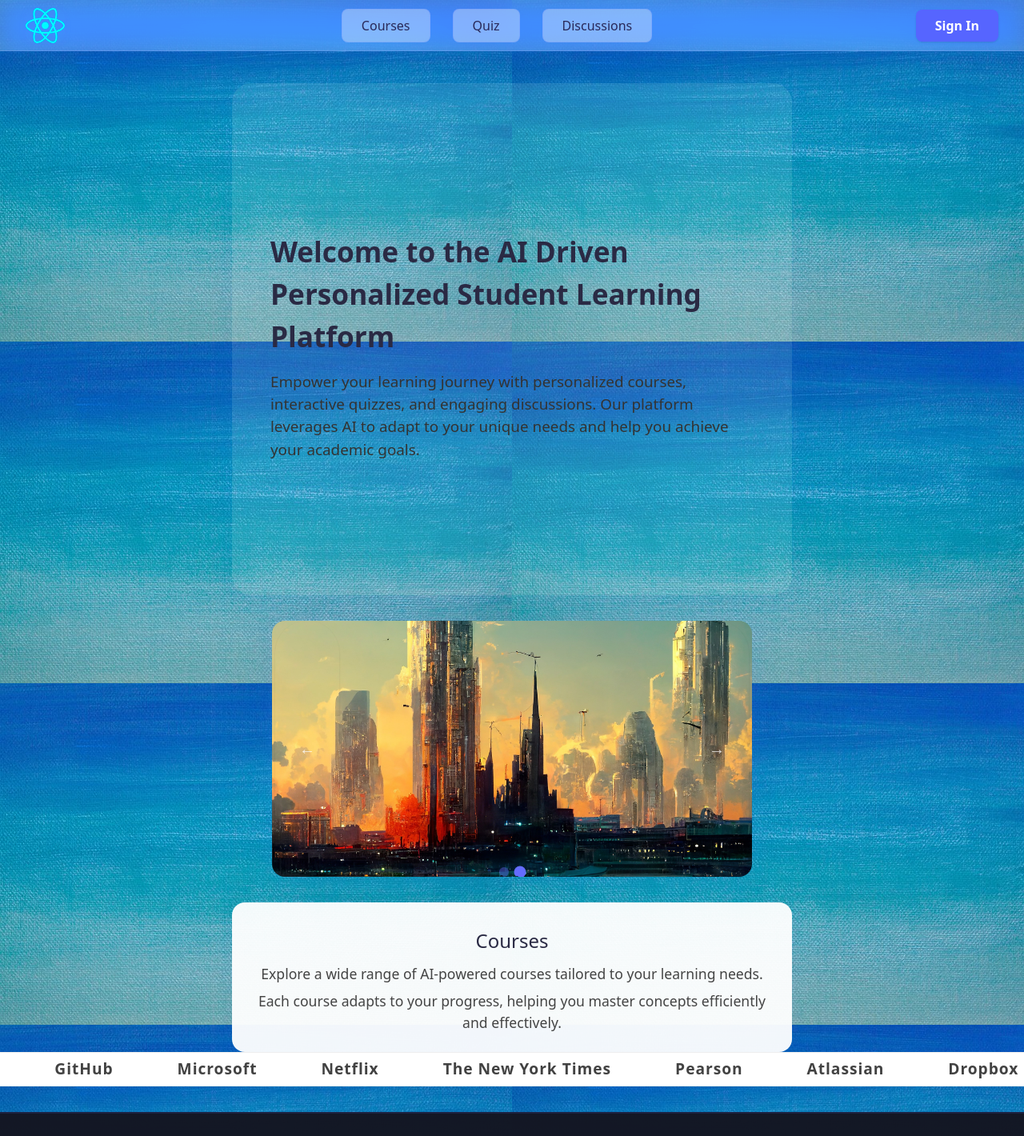
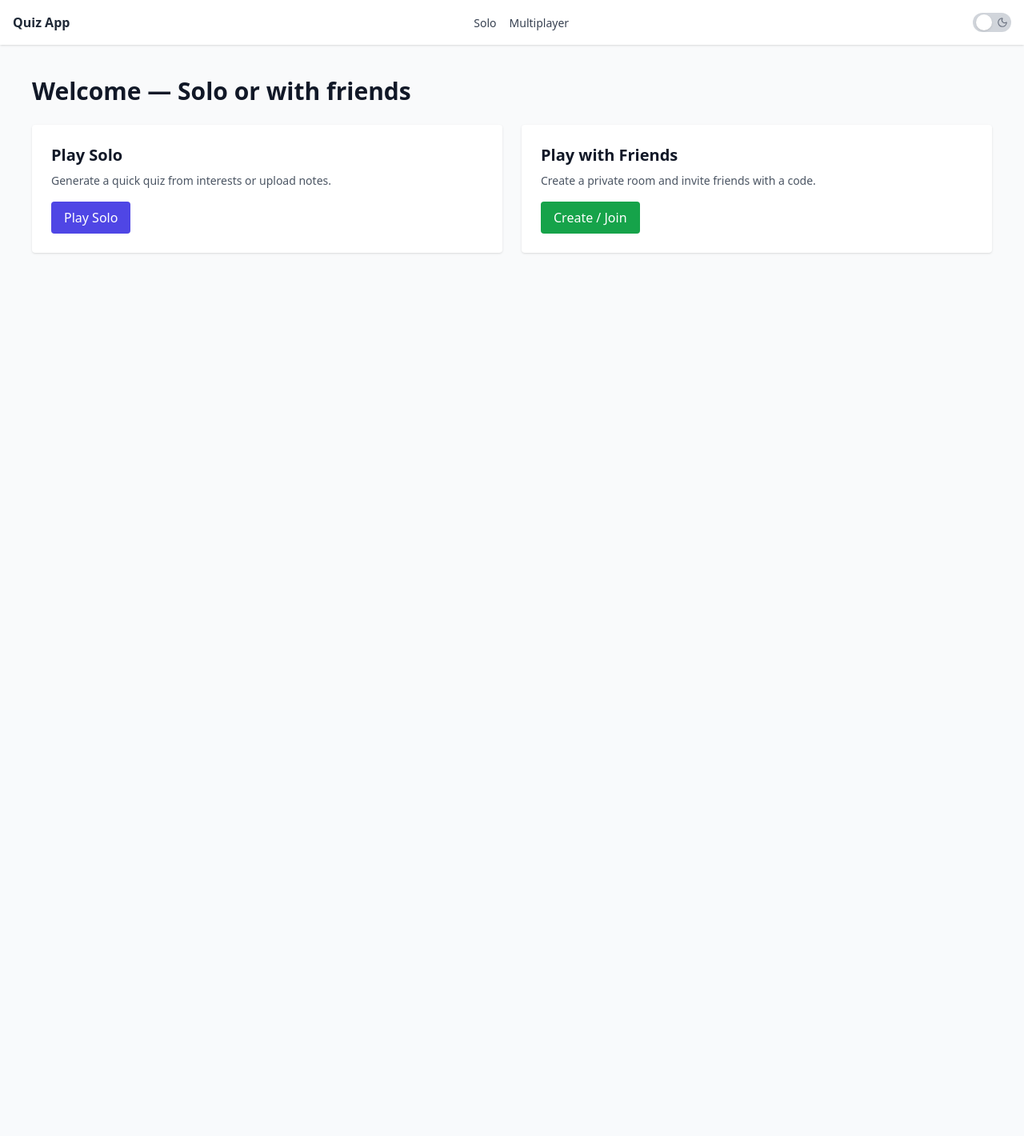
Before and after one commit to Digital-Learning-Solutions/my-study-partner, a React (Vite) app in the folder frontend/: page /quiz in a window 1280 px wide. Shown: the top 1420 px of the page at 80% size. After the commit the page ends 888 px from the top, so only its background shows below. Built offline with nearby package versions, Linux system fonts and the light colour scheme.

Commit message:
Add theme toggler

```diff
--- a/frontend/package.json
+++ b/frontend/package.json
@@ -11,6 +11,7 @@
   },
   "dependencies": {
     "axios": "^1.4.0",
+    "lucide-react": "^0.544.0",
     "react": "^19.1.1",
     "react-dom": "^19.1.1",
     "react-router-dom": "6.18.0",
--- a/frontend/src/App.jsx
+++ b/frontend/src/App.jsx
@@ -1,18 +1,19 @@
-
-import { useState, useEffect, useRef } from 'react';
-import bg1 from './assets/canvas.jpg';
-import bg2 from './assets/bg.jpg';
-import reactLogo from './assets/react.svg';
+import { useState, useEffect, useRef } from "react";
+import bg1 from "./assets/canvas.jpg";
+import bg2 from "./assets/bg.jpg";
+import reactLogo from "./assets/react.svg";
+import ThemeToggler from "./components/ThemeToggler";
+import { Link } from "react-router-dom";
 
 const sponsors = [
-  'Atlassian',
-  'Dropbox',
-  'Duolingo',
-  'GitHub',
-  'Microsoft',
-  'Netflix',
-  'The New York Times',
-  'Pearson',
+  "Atlassian",
+  "Dropbox",
+  "Duolingo",
+  "GitHub",
+  "Microsoft",
+  "Netflix",
+  "The New York Times",
+  "Pearson",
 ];
 
 function App() {
@@ -33,25 +34,44 @@ function App() {
   return (
     <>
       {/* Header */}
-      <div className=" top-0 left-0 w-[100vw] h-16 bg-white/25 backdrop-blur-[16px] saturate-[180%] border-b border-[#c8c8ff2e] shadow-[0_4px_24px_0_rgba(80,80,180,0.08)] flex items-center justify-between z-[1000] px-8">
+      <div className="top-0 left-0 w-[100vw] h-16 bg-white/25 dark:bg-[#1a1b2d]/40 backdrop-blur-[16px] saturate-[180%] border-b border-[#c8c8ff2e] shadow-[0_4px_24px_0_rgba(80,80,180,0.08)] flex items-center justify-between z-[1000] px-8">
         <div className="flex items-center">
-          <img src={reactLogo} alt="Logo" className="h-11 mr-4 rounded-xl shadow-[0_2px_8px_rgba(100,108,255,0.10)]" />
+          <img
+            src={reactLogo}
+            alt="Logo"
+            className="h-11 mr-4 rounded-xl shadow-[0_2px_8px_rgba(100,108,255,0.10)]"
+          />
         </div>
         <div className="flex gap-6">
-          <button className="bg-white/35 border border-[#646cff22] text-base text-[#2a2a44] font-medium cursor-pointer py-2 px-6 rounded-lg transition hover:bg-[#646cff1a] hover:shadow-[0_2px_8px_rgba(100,108,255,0.13)] mx-0.5">Courses</button>
-          <button className="bg-white/35 border border-[#646cff22] text-base text-[#2a2a44] font-medium cursor-pointer py-2 px-6 rounded-lg transition hover:bg-[#646cff1a] hover:shadow-[0_2px_8px_rgba(100,108,255,0.13)] mx-0.5">Quiz</button>
-          <button className="bg-white/35 border border-[#646cff22] text-base text-[#2a2a44] font-medium cursor-pointer py-2 px-6 rounded-lg transition hover:bg-[#646cff1a] hover:shadow-[0_2px_8px_rgba(100,108,255,0.13)] mx-0.5">Discussions</button>
+          <button className="bg-white/35 dark:bg-[#2a2a44]/40 border border-[#646cff22] text-base text-[#2a2a44] dark:text-[#e6e6f0] font-medium cursor-pointer py-2 px-6 rounded-lg transition hover:bg-[#646cff1a] hover:shadow-[0_2px_8px_rgba(100,108,255,0.13)] mx-0.5">
+            Courses
+          </button>
+          <Link to="/quiz">
+            <button className="bg-white/35 dark:bg-[#2a2a44]/40 border border-[#646cff22] text-base text-[#2a2a44] dark:text-[#e6e6f0] font-medium cursor-pointer py-2 px-6 rounded-lg transition hover:bg-[#646cff1a] hover:shadow-[0_2px_8px_rgba(100,108,255,0.13)] mx-0.5">
+              Quiz
+            </button>
+          </Link>
+          <button className="bg-white/35 dark:bg-[#2a2a44]/40 border border-[#646cff22] text-base text-[#2a2a44] dark:text-[#e6e6f0] font-medium cursor-pointer py-2 px-6 rounded-lg transition hover:bg-[#646cff1a] hover:shadow-[0_2px_8px_rgba(100,108,255,0.13)] mx-0.5">
+            Discussions
+          </button>
         </div>
-        <div>
-          <button className="bg-[#646cff] text-white font-semibold py-2 px-6 rounded-lg shadow hover:bg-[#4b4be7] transition">Sign In</button>
+        <div className="flex gap-4 items-center">
+          <ThemeToggler />
+          <button className="bg-[#646cff] text-white font-semibold py-2 px-6 rounded-lg shadow hover:bg-[#4b4be7] transition">
+            Sign In
+          </button>
         </div>
       </div>
 
       {/* Main Content */}
-      <main className="flex flex-col items-center justify-center min-h-[80vh] text-[#222] text-shadow-lg bg-white/10 rounded-3xl mt-10 max-w-[700px] mx-auto p-12 pt-12 pb-8 shadow-[0_4px_32px_rgba(100,108,255,0.08)]">
-        <h1 className="text-[2.2rem] font-bold mb-4 text-[#2a2a44]">Welcome to the AI Driven Personalized Student Learning Platform</h1>
-        <p className="text-[1.18rem] text-[#333] mb-0">
-          Empower your learning journey with personalized courses, interactive quizzes, and engaging discussions. Our platform leverages AI to adapt to your unique needs and help you achieve your academic goals.
+      <main className="flex flex-col items-center justify-center min-h-[80vh] text-[#222] dark:text-[#e6e6f0] text-shadow-lg bg-white/10 dark:bg-[#1e1f36]/50 rounded-3xl mt-10 max-w-[700px] mx-auto p-12 pt-12 pb-8 shadow-[0_4px_32px_rgba(100,108,255,0.08)]">
+        <h1 className="text-[2.2rem] font-bold mb-4 text-[#2a2a44] dark:text-[#c9c9ff]">
+          Welcome to the AI Driven Personalized Student Learning Platform
+        </h1>
+        <p className="text-[1.18rem] text-[#333] dark:text-[#b8b8d9] mb-0">
+          Empower your learning journey with personalized courses, interactive
+          quizzes, and engaging discussions. Our platform leverages AI to adapt
+          to your unique needs and help you achieve your academic goals.
         </p>
       </main>
 
@@ -62,25 +82,33 @@ function App() {
         onMouseLeave={() => setPaused(false)}
       >
         <button
-          className="absolute top-1/2 left-1 -translate-y-1/2 bg-opacity-70 text-white border-none rounded-full w-20 h-80 text-xl cursor-pointer z-20 transition hover:bg-[#646cff] hover:opacity-100 shadow opacity-80"
-          onClick={() => setCurrent((current - 1 + images.length) % images.length)}
+          className="absolute top-1/2 left-1 -translate-y-1/2 bg-[#646cff]/60 text-white border-none rounded-full w-20 h-80 text-xl cursor-pointer z-20 transition hover:bg-[#646cff] hover:opacity-100 shadow opacity-80"
+          onClick={() =>
+            setCurrent((current - 1 + images.length) % images.length)
+          }
           aria-label="Previous image"
-        >&#8592;</button>
+        >
+          &#8592;
+        </button>
         <img
           src={images[current]}
           alt="slider"
           className="w-full h-80 object-cover block transition-filter duration-300"
         />
         <button
-          className="absolute top-1/2 right-1 -translate-y-1/2 bg-opacity-70 text-white border-none rounded-full w-20 h-80 text-xl cursor-pointer z-20 transition hover:bg-[#646cff] hover:opacity-100 shadow opacity-80"
+          className="absolute top-1/2 right-1 -translate-y-1/2 bg-[#646cff]/60 text-white border-none rounded-full w-20 h-80 text-xl cursor-pointer z-20 transition hover:bg-[#646cff] hover:opacity-100 shadow opacity-80"
           onClick={() => setCurrent((current + 1) % images.length)}
           aria-label="Next image"
-        >&#8594;</button>
+        >
+          &#8594;
+        </button>
         <div className="flex justify-center gap-2 mt-2 absolute bottom-0 left-1/2 -translate-x-1/2 z-30">
           {images.map((_, idx) => (
             <span
               key={idx}
-              className={`w-3 h-3 rounded-full bg-[#646cff] cursor-pointer transition-all duration-200 ${current === idx ? 'scale-125 shadow-lg' : 'bg-opacity-40'}`}
+              className={`w-3 h-3 rounded-full bg-[#646cff] cursor-pointer transition-all duration-200 ${
+                current === idx ? "scale-125 shadow-lg" : "bg-opacity-40"
+              }`}
               onClick={() => setCurrent(idx)}
             >
               &bull;
@@ -90,17 +118,30 @@ function App() {
       </div>
 
       {/* Courses Section */}
-      <section className="max-w-[700px] mx-auto mt-8 p-8 pt-8 pb-4 bg-white/95 rounded-2xl shadow-[0_2px_16px_rgba(100,108,255,0.07)] text-center">
-        <h2 className="text-2xl text-[#2a2a44] mb-3">Courses</h2>
-        <p className="text-[1.1rem] text-[#444] mb-2">Explore a wide range of AI-powered courses tailored to your learning needs.</p>
-        <p className="text-[1.1rem] text-[#444] mb-2">Each course adapts to your progress, helping you master concepts efficiently and effectively.</p>
+      <section className="max-w-[700px] mx-auto mt-8 p-8 pt-8 pb-4 bg-white/95 dark:bg-[#23243a] rounded-2xl shadow-[0_2px_16px_rgba(100,108,255,0.07)] text-center">
+        <h2 className="text-2xl text-[#2a2a44] dark:text-[#c9c9ff] mb-3">
+          Courses
+        </h2>
+        <p className="text-[1.1rem] text-[#444] dark:text-[#b8b8d9] mb-2">
+          Explore a wide range of AI-powered courses tailored to your learning
+          needs.
+        </p>
+        <p className="text-[1.1rem] text-[#444] dark:text-[#b8b8d9] mb-2">
+          Each course adapts to your progress, helping you master concepts
+          efficiently and effectively.
+        </p>
       </section>
 
       {/* Sponsors Marquee */}
-      <div className="w-full overflow-hidden bg-white border-y border-[#eee] my-0 mb-8 py-1.5">
+      <div className="w-full overflow-hidden bg-white dark:bg-[#1b1c2e] border-y border-[#eee] dark:border-[#2c2d45] my-0 mb-8 py-1.5">
         <div className="flex w-max animate-[marquee_18s_linear_infinite] gap-20">
           {sponsors.concat(sponsors).map((name, idx) => (
-            <span className="text-[1.2rem] font-bold text-[#222] opacity-85 tracking-wider whitespace-nowrap font-sans" key={idx}>{name}</span>
+            <span
+              className="text-[1.2rem] font-bold text-[#222] dark:text-[#e6e6f0] opacity-85 tracking-wider whitespace-nowrap font-sans"
+              key={idx}
+            >
+              {name}
+            </span>
           ))}
         </div>
       </div>
@@ -112,24 +153,51 @@ function App() {
 
 function Footer() {
   return (
-    <footer className="w-full bg-[#141622fa] text-[#e6e6f0] border-t-2 border-[#646cff22] shadow-[0_-2px_16px_0_rgba(80,80,180,0.08)] relative bottom-0 left-0 z-[100]">
+    <footer className="w-full bg-[#141622fa] dark:bg-[#0d0f1a] text-[#e6e6f0] border-t-2 border-[#646cff22] shadow-[0_-2px_16px_0_rgba(80,80,180,0.08)] relative bottom-0 left-0 z-[100]">
       <div className="flex flex-wrap justify-between items-center max-w-[1200px] mx-auto py-6 px-8">
         <div className="flex flex-col gap-1.5">
-          <span className="text-[1.2rem] font-bold text-[#646cff] tracking-wider">AI Learning</span>
-          <span className="text-[0.95rem] text-[#b0b0c3]">© {new Date().getFullYear()} AI Driven Personalized Student Learning Platform</span>
+          <span className="text-[1.2rem] font-bold text-[#646cff] tracking-wider">
+            AI Learning
+          </span>
+          <span className="text-[0.95rem] text-[#b0b0c3] dark:text-[#9a9ab8]">
+            © {new Date().getFullYear()} AI Driven Personalized Student Learning
+            Platform
+          </span>
         </div>
         <div className="flex gap-6">
-          <a href="#" className="text-[#e6e6f0] no-underline text-base font-medium hover:text-[#646cff] transition">About</a>
-          <a href="#" className="text-[#e6e6f0] no-underline text-base font-medium hover:text-[#646cff] transition">Contact</a>
-          <a href="#" className="text-[#e6e6f0] no-underline text-base font-medium hover:text-[#646cff] transition">Careers</a>
+          <a
+            href="#"
+            className="text-[#e6e6f0] no-underline text-base font-medium hover:text-[#646cff] transition"
+          >
+            About
+          </a>
+          <a
+            href="#"
+            className="text-[#e6e6f0] no-underline text-base font-medium hover:text-[#646cff] transition"
+          >
+            Contact
+          </a>
+          <a
+            href="#"
+            className="text-[#e6e6f0] no-underline text-base font-medium hover:text-[#646cff] transition"
+          >
+            Careers
+          </a>
         </div>
         <div className="flex gap-3">
-          <a href="#" className="text-2xl hover:text-[#646cff] transition">🌐</a>
-          <a href="#" className="text-2xl hover:text-[#646cff] transition">🐦</a>
-          <a href="#" className="text-2xl hover:text-[#646cff] transition">💼</a>
+          <a href="#" className="text-2xl hover:text-[#646cff] transition">
+            🌐
+          </a>
+          <a href="#" className="text-2xl hover:text-[#646cff] transition">
+            🐦
+          </a>
+          <a href="#" className="text-2xl hover:text-[#646cff] transition">
+            💼
+          </a>
         </div>
       </div>
     </footer>
   );
 }
+
 export default App;
--- a/frontend/src/Quiz.jsx
+++ b/frontend/src/Quiz.jsx
@@ -1,32 +1,52 @@
-import React from 'react'
-import { Routes, Route, Link } from 'react-router-dom'
-import Home from './pages/Home'
-import Solo from './pages/Solo'
-import Lobby from './pages/Lobby'
-import Game from './pages/Game'
+import React from "react";
+import { Routes, Route, Link } from "react-router-dom";
+import Home from "./pages/Home";
+import Solo from "./pages/Solo";
+import Lobby from "./pages/Lobby";
+import Game from "./pages/Game";
+import ThemeToggler from "./components/ThemeToggler";
 
-function Quiz(){
+function Quiz() {
   return (
-    <div className="min-h-screen flex flex-col">
-      <nav className="p-4 bg-white shadow">
+    <div className="min-h-screen flex flex-col bg-gray-50 dark:bg-gray-900 text-gray-900 dark:text-gray-100">
+      {/* Navbar */}
+      <nav className="p-4 bg-white shadow dark:bg-gray-800 dark:shadow-lg">
         <div className="container mx-auto flex justify-between items-center">
-          <Link to="/" className="font-bold">Quiz App</Link>
+          <Link
+            to="."
+            className="font-bold text-gray-800 dark:text-gray-100 hover:text-indigo-600 dark:hover:text-indigo-400 transition"
+          >
+            Quiz App
+          </Link>
           <div className="space-x-4">
-            <Link to="/solo" className="text-sm">Solo</Link>
-            <Link to="/multiplayer" className="text-sm">Multiplayer</Link>
+            <Link
+              to="solo"
+              className="text-sm text-gray-700 dark:text-gray-300 hover:text-indigo-600 dark:hover:text-indigo-400 transition"
+            >
+              Solo
+            </Link>
+            <Link
+              to="multiplayer"
+              className="text-sm text-gray-700 dark:text-gray-300 hover:text-indigo-600 dark:hover:text-indigo-400 transition"
+            >
+              Multiplayer
+            </Link>
           </div>
+          <ThemeToggler />
         </div>
       </nav>
+
+      {/* Main */}
       <main className="flex-1 container mx-auto p-4">
         <Routes>
-          <Route path="/" element={<Home/>} />
-          <Route path="/solo" element={<Solo/>} />
-          <Route path="/multiplayer" element={<Lobby/>} />
-          <Route path="/game/:code" element={<Game/>} />
+          <Route index element={<Home />} />
+          <Route path="solo" element={<Solo />} />
+          <Route path="multiplayer" element={<Lobby />} />
+          <Route path="game/:code" element={<Game />} />
         </Routes>
       </main>
     </div>
-  )
+  );
 }
 
-export default Quiz
+export default Quiz;
--- /dev/null
+++ b/frontend/src/components/ThemeToggler.jsx
@@ -0,0 +1,46 @@
+import React, { useEffect, useState } from "react";
+import { Sun, Moon } from "lucide-react"; // install with: npm install lucide-react
+
+function ThemeToggler() {
+  const [theme, setTheme] = useState(
+    localStorage.getItem("theme") ||
+      window.matchMedia("(prefers-color-scheme: dark)").matches
+      ? "dark"
+      : "light"
+  );
+
+  useEffect(() => {
+    if (theme === "dark") {
+      document.documentElement.classList.add("dark");
+    } else {
+      document.documentElement.classList.remove("dark");
+    }
+    localStorage.setItem("theme", theme);
+  }, [theme]);
+
+  const toggleTheme = () => {
+    setTheme(theme === "dark" ? "light" : "dark");
+  };
+
+  return (
+    <button
+      onClick={toggleTheme}
+      className="relative inline-flex h-6 w-12 items-center rounded-full transition-colors duration-300
+      bg-gray-300 dark:bg-gray-700"
+    >
+      {/* Sun Icon (left side) */}
+      <Sun className="absolute left-1 text-yellow-500" size={14} />
+
+      {/* Moon Icon (right side) */}
+      <Moon className="absolute right-1 text-gray-500" size={14} />
+
+      {/* Knob */}
+      <span
+        className={`inline-block h-5 w-5 transform rounded-full bg-white shadow transition-transform duration-300
+        ${theme === "dark" ? "translate-x-6" : "translate-x-1"}`}
+      />
+    </button>
+  );
+}
+
+export default ThemeToggler;
--- a/frontend/src/index.css
+++ b/frontend/src/index.css
@@ -11,7 +11,7 @@ html,
 body,
 #root {
   height: 100%;
-  background-image: url('assets/canvas.jpg');
+  /* background-image: url('assets/canvas.jpg'); */
 }
 body {
   @apply bg-slate-50 text-slate-900;
--- a/frontend/src/main.jsx
+++ b/frontend/src/main.jsx
@@ -1,13 +1,15 @@
-import React from 'react'
-import { createRoot } from 'react-dom/client'
-import { BrowserRouter } from 'react-router-dom'
-import App from './App'
-import './index.css'
-import Quiz from './Quiz'
+import React from "react";
+import { createRoot } from "react-dom/client";
+import { BrowserRouter, Route, Routes } from "react-router-dom";
+import App from "./App";
+import "./index.css";
+import Quiz from "./Quiz";
 
-createRoot(document.getElementById('root')).render(
-    <BrowserRouter>
-      <App />
-      {/* <Quiz/> */}
-    </BrowserRouter>
-)
+createRoot(document.getElementById("root")).render(
+  <BrowserRouter>
+    <Routes>
+      <Route path="/" element={<App />} />
+      <Route path="/quiz/*" element={<Quiz />} />
+    </Routes>
+  </BrowserRouter>
+);
--- a/frontend/src/pages/Home.jsx
+++ b/frontend/src/pages/Home.jsx
@@ -1,22 +1,40 @@
-import React from 'react'
-import { Link } from 'react-router-dom'
+import React from "react";
+import { Link } from "react-router-dom";
 
-export default function Home(){
+export default function Home() {
   return (
-    <div className="space-y-6">
+    <div className="space-y-6 dark:bg-gray-900 dark:text-gray-100 min-h-screen p-6">
       <h1 className="text-3xl font-bold">Welcome — Solo or with friends</h1>
+
       <div className="grid grid-cols-1 md:grid-cols-2 gap-6">
-        <div className="p-6 bg-white rounded shadow">
+        {/* Solo Card */}
+        <div className="p-6 bg-white dark:bg-gray-800 rounded shadow">
           <h2 className="text-xl font-semibold">Play Solo</h2>
-          <p className="mt-2 text-sm">Generate a quick quiz from interests or upload notes.</p>
-          <Link to="/solo" className="inline-block mt-4 px-4 py-2 bg-indigo-600 text-white rounded">Play Solo</Link>
+          <p className="mt-2 text-sm text-gray-600 dark:text-gray-300">
+            Generate a quick quiz from interests or upload notes.
+          </p>
+          <Link
+            to="solo"
+            className="inline-block mt-4 px-4 py-2 bg-indigo-600 hover:bg-indigo-700 text-white rounded"
+          >
+            Play Solo
+          </Link>
         </div>
-        <div className="p-6 bg-white rounded shadow">
+
+        {/* Multiplayer Card */}
+        <div className="p-6 bg-white dark:bg-gray-800 rounded shadow">
           <h2 className="text-xl font-semibold">Play with Friends</h2>
-          <p className="mt-2 text-sm">Create a private room and invite friends with a code.</p>
-          <Link to="/multiplayer" className="inline-block mt-4 px-4 py-2 bg-green-600 text-white rounded">Create / Join</Link>
+          <p className="mt-2 text-sm text-gray-600 dark:text-gray-300">
+            Create a private room and invite friends with a code.
+          </p>
+          <Link
+            to="multiplayer"
+            className="inline-block mt-4 px-4 py-2 bg-green-600 hover:bg-green-700 text-white rounded"
+          >
+            Create / Join
+          </Link>
         </div>
       </div>
     </div>
-  )
+  );
 }
```
Also changed, not shown: frontend/index.html (+13 -3 lines), frontend/src/pages/Game.jsx (+12 -13 lines), frontend/src/pages/Lobby.jsx (+11 -8 lines), frontend/src/pages/Solo.jsx (+56 -39 lines), frontend/tailwind.config.cjs (+7 -5 lines), 2 other files (tests, documents, lock files or other folders).
